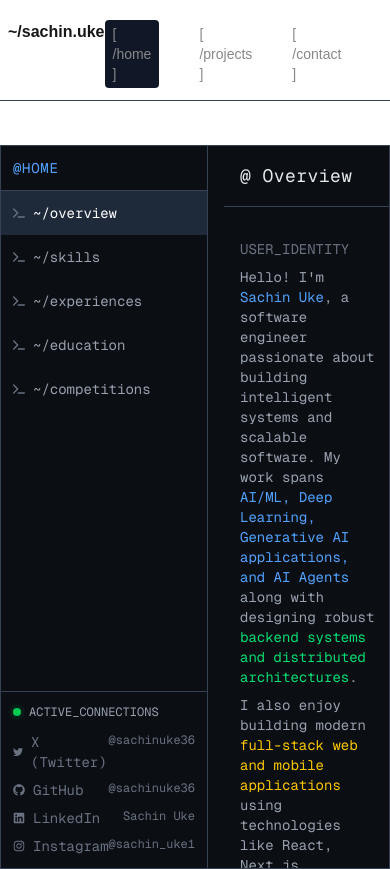
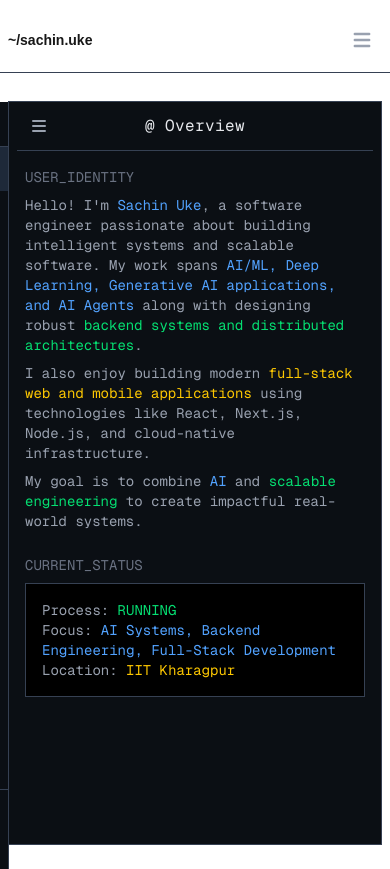
Before and after one commit to sachinuke36/portfolio2, a Next.js app: page / in a window 390 px wide. After the commit the page ends 845 px from the top, so only its background shows below. Built offline with nearby package versions, Linux system fonts and the light colour scheme.

Commit message:
update: mobile responsive

```diff
--- a/app/layout.tsx
+++ b/app/layout.tsx
@@ -28,10 +28,10 @@ export default function RootLayout({
       <body
         className={`${geistSans.variable} ${geistMono.variable} antialiased`}
       >
-        <div>
+        <div className="min-h-screen">
           <Topbar/>
+          {children}
         </div>
-        {children}
       </body>
     </html>
   );
--- a/app/page.tsx
+++ b/app/page.tsx
@@ -4,23 +4,36 @@ import { renderComponent } from "@/utils/SidebarComponent"
 import { useState } from "react"
 import { FaTerminal } from "react-icons/fa6"
 import { FaGithub, FaLinkedin, FaTwitter, FaInstagram } from "react-icons/fa"
+import { HiMenu } from "react-icons/hi"
 import { socials } from "@/data/socials"
 import { options } from "@/data/options"
 
 const Home = () => {
 
   const [activeView, setActiveView] = useState("Overview")
+  const [isSidebarOpen, setIsSidebarOpen] = useState(false)
 
 
 
   return (
-    <div className="max-w-6xl mx-auto mt-6 text-gray-400 font-mono">
+    <div className="max-w-6xl mx-auto mt-2 md:mt-6 text-gray-400 font-mono px-2 md:px-0">
 
       {/* Main Panel */}
-      <div className="flex border border-gray-700 bg-[#0b0f14] h-[calc(100vh-120px)] overflow-hidden">
+      <div className="flex relative border border-gray-700 bg-[#0b0f14] h-[calc(100vh-100px)] md:h-[calc(100vh-120px)] overflow-hidden">
 
         {/* Sidebar */}
-        <div className="w-65 border-r border-gray-700 flex flex-col justify-between">
+        <div className={`
+          ${isSidebarOpen ? 'translate-x-0' : '-translate-x-full'}
+          md:translate-x-0
+          fixed md:relative
+          z-30
+          w-64 md:w-65
+          h-full
+          border-r border-gray-700
+          bg-[#0b0f14]
+          flex flex-col justify-between
+          transition-transform duration-300 ease-in-out
+        `}>
 
           {/* Top section */}
           <div>
@@ -33,7 +46,10 @@ const Home = () => {
               {options.map((option) => (
                 <div
                   key={option.value}
-                  onClick={() => setActiveView(option.value)}
+                  onClick={() => {
+                    setActiveView(option.value)
+                    setIsSidebarOpen(false)
+                  }}
                   className={`flex items-center gap-2 p-3 cursor-pointer transition-colors text-sm
                   ${
                     activeView === option.value
@@ -129,16 +145,35 @@ const Home = () => {
         </div>
 
 
+        {/* Overlay for mobile when sidebar is open */}
+        {isSidebarOpen && (
+          <div
+            className="fixed inset-0 bg-black bg-opacity-50 z-20 md:hidden"
+            onClick={() => setIsSidebarOpen(false)}
+          />
+        )}
+
         {/* Main Content */}
-        <div className="flex-1 flex flex-col">
+        <div className="flex-1 flex flex-col w-full">
 
-          <div className="border-b border-gray-700 mx-4 p-4">
-            <h2 className="text-lg text-gray-200 tracking-wide">
+          <div className="border-b border-gray-700 p-3 md:p-4 mx-2 md:mx-4 flex items-center justify-between">
+            {/* Mobile Menu Button */}
+            <button
+              onClick={() => setIsSidebarOpen(!isSidebarOpen)}
+              className="md:hidden text-gray-400 hover:text-white text-xl mr-3"
+              aria-label="Toggle sidebar"
+            >
+              <HiMenu />
+            </button>
+
+            <h2 className="text-base md:text-lg text-gray-200 tracking-wide">
               @ {activeView}
             </h2>
+
+            <div className="md:hidden w-8"></div>
           </div>
 
-          <div className="flex-1 overflow-y-auto p-8">
+          <div className="flex-1 overflow-y-auto p-4 md:p-8">
             {renderComponent(activeView)}
           </div>
 
--- a/app/projects/page.tsx
+++ b/app/projects/page.tsx
@@ -9,11 +9,11 @@ export default function Workbench() {
   const [open, setOpen] = useState<number | null>(0)
 
   return (
-    <div className="font-mono max-w-6xl mx-auto mt-6 text-sm">
+    <div className="font-mono max-w-6xl mx-auto mt-2 md:mt-6 text-sm px-2 md:px-0">
 
       {/* header */}
-      <div className="mb-6">
-        <h2 className="text-xl text-gray-200">/projects</h2>
+      <div className="mb-4 md:mb-6">
+        <h2 className="text-lg md:text-xl text-gray-200">/projects</h2>
         <p className="text-gray-500 text-xs">
           Active development environments and archived repositories.
         </p>
@@ -31,10 +31,10 @@ export default function Workbench() {
               {/* project header */}
               <div
                 onClick={() => setOpen(isOpen ? null : i)}
-                className="flex items-center justify-between p-3 cursor-pointer hover:bg-[#11151b]"
+                className="flex items-center justify-between p-2 md:p-3 cursor-pointer hover:bg-[#11151b]"
               >
 
-                <div className="flex items-center gap-3">
+                <div className="flex items-center gap-2 md:gap-3">
 
                   {isOpen ? (
                     <FaChevronDown className="text-xs text-gray-500" />
@@ -44,13 +44,13 @@ export default function Workbench() {
 
                   <FaFolder className="text-blue-400 text-sm" />
 
-                  <span className="text-gray-200">
+                  <span className="text-gray-200 text-xs md:text-sm">
                     {project.role}
                   </span>
 
                 </div>
 
-                <div className="text-xs text-gray-500">
+                <div className="text-xs text-gray-500 hidden sm:block">
                   {project.date}
                 </div>
 
@@ -59,15 +59,20 @@ export default function Workbench() {
 
               {/* expanded content */}
               {isOpen && (
-                <div className="p-5 border-t border-gray-700 bg-[#0b0f14]">
+                <div className="p-3 md:p-5 border-t border-gray-700 bg-[#0b0f14]">
 
                   {/* project meta */}
                   <p className="text-xs text-gray-500 mb-3">
                     {project.location} · {project.level}
                   </p>
 
+                  {/* date for mobile - shown here instead of header */}
+                  <p className="text-xs text-gray-500 mb-3 sm:hidden">
+                    {project.date}
+                  </p>
+
                   {/* description bullets */}
-                  <ul className="space-y-2 text-gray-400 mb-4">
+                  <ul className="space-y-2 text-gray-400 mb-4 text-xs md:text-sm">
                     {project.points.map((point, j) => (
                       <li key={j}>• {point}</li>
                     ))}
@@ -88,7 +93,7 @@ export default function Workbench() {
                   </div>
 
                   {/* repo links */}
-                  <div className="flex gap-4 text-xs text-gray-400">
+                  <div className="flex flex-col sm:flex-row gap-2 sm:gap-4 text-xs text-gray-400">
 
                     <a
                       className="flex items-center gap-2 hover:text-white"
--- a/components/Home/Skills.tsx
+++ b/components/Home/Skills.tsx
@@ -14,8 +14,8 @@ export default function Skills() {
     <div className="font-mono text-sm">
 
       {/* Header */}
-      <div className="mb-6">
-        <h2 className="text-xl text-gray-200">Installed Packages</h2>
+      <div className="mb-4 md:mb-6">
+        <h2 className="text-lg md:text-xl text-gray-200">Installed Packages</h2>
         <p className="text-gray-500 text-xs">/usr/local/skills</p>
       </div>
 
@@ -32,21 +32,21 @@ export default function Skills() {
               {/* Category header */}
               <div
                 onClick={() => setOpen(isOpen ? null : index)}
-                className="flex items-center gap-3 p-3 cursor-pointer hover:bg-[#11151b]"
+                className="flex items-center gap-2 md:gap-3 p-2 md:p-3 cursor-pointer hover:bg-[#11151b]"
               >
                 {isOpen
                   ? <FaChevronDown className="text-xs text-gray-500" />
                   : <FaChevronRight className="text-xs text-gray-500" />
                 }
 
-                <span className="text-gray-200">{group.name}</span>
+                <span className="text-gray-200 text-sm md:text-base">{group.name}</span>
 
               </div>
 
 
               {/* Skills */}
               {isOpen && (
-                <div className="space-y-3 p-4 pt-2">
+                <div className="space-y-3 p-3 md:p-4 pt-2">
 
                   {group.skills.map((skill) => (
                     <div key={skill.name}>
--- a/components/Topbar.tsx
+++ b/components/Topbar.tsx
@@ -1,17 +1,25 @@
 "use client"
 import { usePathname } from "next/navigation"
+import { useState } from "react"
+import { HiMenu, HiX } from "react-icons/hi"
+
 const Topbar = () => {
     const pathname = usePathname()
-    console.log(pathname)
+    const [isMenuOpen, setIsMenuOpen] = useState(false)
 
-    const items = [{ label: '[ /home ]', href: '/' }, { label: '[ /projects ]', href: '/projects' },
-    { label: '[ /contact ]', href: '/contact' }
+    const items = [
+        { label: '[ /home ]', href: '/' },
+        { label: '[ /projects ]', href: '/projects' },
+        { label: '[ /contact ]', href: '/contact' }
     ]
+
     return (
         <div className="py-5">
-            <div className="flex justify-between px-2">
-                <div className="font-semibold">~/sachin.uke</div>
-                <div className="text-sm flex items-center">
+            <div className="flex justify-between items-center px-2 md:px-4">
+                <div className="font-semibold text-sm md:text-base">~/sachin.uke</div>
+
+                {/* Desktop Navigation */}
+                <div className="hidden md:flex text-sm items-center">
                     {
                         items.map((item) => (
                             <a key={item.href} href={item.href} className='mr-10 text-[#888] hover:text-white'>
@@ -26,7 +34,45 @@ const Topbar = () => {
                         ))
                     }
                 </div>
+
+                {/* Mobile Hamburger Button */}
+                <button
+                    onClick={() => setIsMenuOpen(!isMenuOpen)}
+                    className="md:hidden text-gray-400 hover:text-white text-2xl p-2"
+                    aria-label="Toggle menu"
+                >
+                    {isMenuOpen ? <HiX /> : <HiMenu />}
+                </button>
             </div>
+
+            {/* Mobile Navigation Menu */}
+            {isMenuOpen && (
+                <div className="md:hidden mt-4 px-2 pb-4 border-t border-gray-700 pt-4">
+                    <div className="flex flex-col space-y-3">
+                        {items.map((item) => (
+                            <a
+                                key={item.href}
+                                href={item.href}
+                                className='text-sm text-[#888] hover:text-white'
+                                onClick={() => setIsMenuOpen(false)}
+                            >
+                                <div>
+                                    {pathname === item.href ? (
+                                        <div className="px-2 py-2 rounded-sm bg-gray-900">
+                                            {item.label}
+                                        </div>
+                                    ) : (
+                                        <div className="px-2 py-2">
+                                            {item.label}
+                                        </div>
+                                    )}
+                                </div>
+                            </a>
+                        ))}
+                    </div>
+                </div>
+            )}
+
             <hr className="border-gray-700 mt-3" />
         </div>
     )
```
Also changed, not shown: app/contact/page.tsx (+21 -21 lines), components/Home/Experience.tsx (+10 -10 lines).
